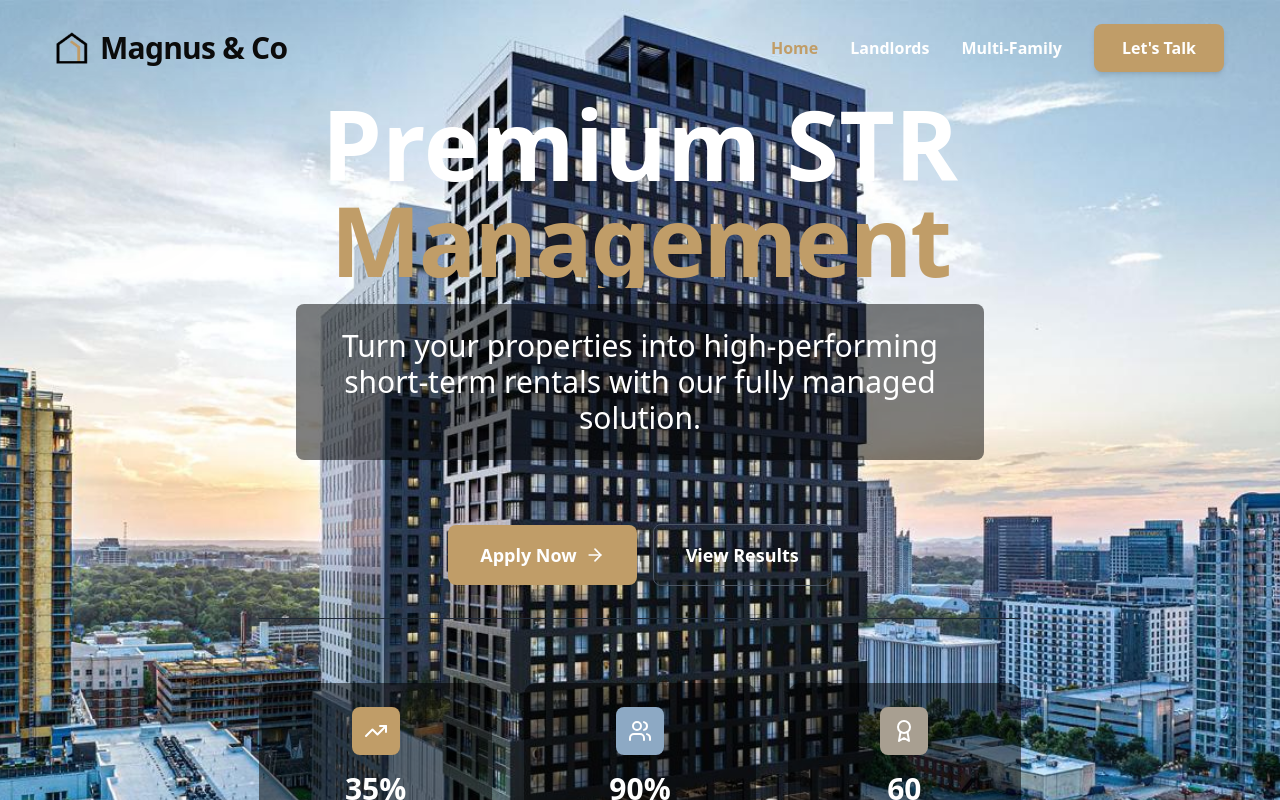
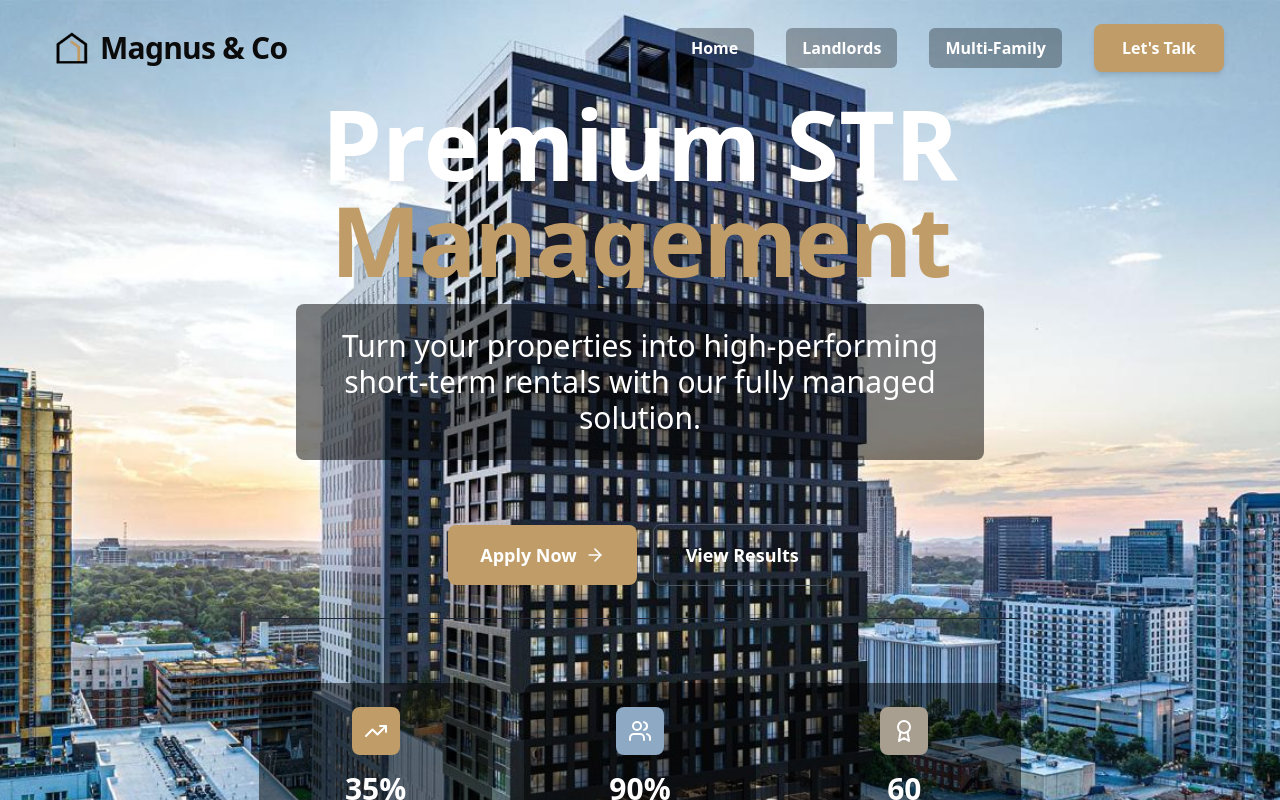
Before and after one commit to MuhammadSalar30/magnus-main, a React (Vite) app: page / in a window 1280 px wide. Shown: the top 800 px of the page. Built offline with nearby package versions, Linux system fonts and the light colour scheme.

Commit message:
Update Navigation.tsx

```diff
--- a/src/components/Navigation.tsx
+++ b/src/components/Navigation.tsx
@@ -48,14 +48,17 @@ const Navigation: React.FC<NavigationProps> = ({
          <button
          key={item.id}
          onClick={() => onNavigateToPage(item.id)}
-                className={`text-base font-semibold transition-colors hover:text-[#C09D68] ${
+         className={`px-4 py-2 rounded-md text-base font-semibold transition-all ${
            currentPage === item.id
-                    ? 'text-[#C09D68]'
-                    : isScrolled ? 'text-gray-700' : 'text-white'
+             ? 'bg-black/30 text-white'
+             : isScrolled
+               ? 'text-gray-700 hover:text-[#C09D68]'
+               : 'bg-black/30 text-white hover:bg-black/50'
          }`}
        >
          {item.label}
        </button>
+
             ))}
 
             <button
```
Lines whose indentation alone changed are shown as unchanged.
